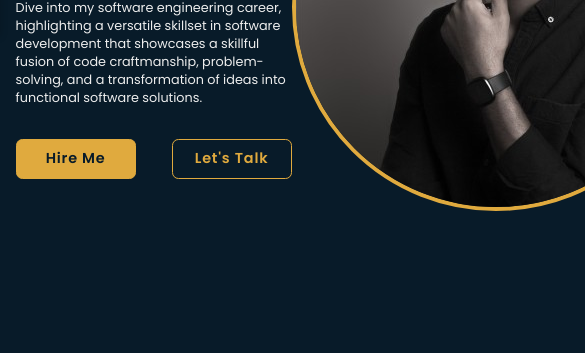
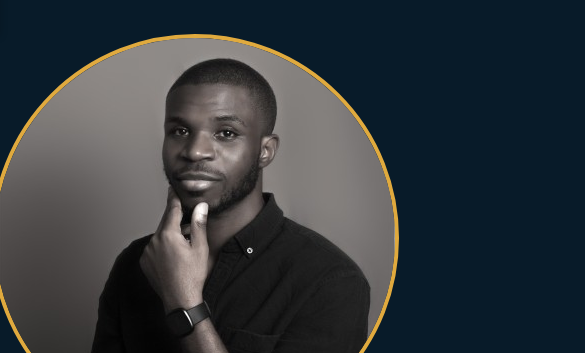
Before and after one commit to JIMOHMA/OfficialWebsite, a plain HTML site: page index.html in a window 390 px wide. Shown: the part 415-768 px from the top of the page, 585 px wide, since content can reach past the window. Drawn offline with nearby package versions, Linux system fonts and the light colour scheme; a script that the page names is missing.

Commit message:
Fixed mobile responsiveness bug... working fine currently

```diff
--- a/css/style.css
+++ b/css/style.css
@@ -86,7 +86,8 @@ section {
 }
 
 .home {
-    margin-top: auto;
+    position: relative;
+    margin-top: 50px;
     display: flex;
     align-items: center;
     padding: 0 9%;
@@ -1025,6 +1026,19 @@ section:nth-child(odd) .animate.scroll,
         transition-delay: .25s;
     }
 
+    .home {
+        display: flex;
+        justify-content: center;
+        align-items: center;
+        align-content: space-evenly;
+        flex-wrap: wrap;
+    }
+
+    .home-content .btn-box {
+        width: 100%;
+        justify-content: space-evenly;
+    }
+
     .home-imgHover {
         pointer-events: none;
         /* background: var(--bg-color); */
@@ -1044,6 +1058,13 @@ section:nth-child(odd) .animate.scroll,
         font-size: 50%;
     }
 
+    .home {
+        display: flex;
+        justify-content: center;
+        align-items: center;
+        flex-wrap: wrap;
+    }
+
     .home-content h1 {
         display: flex;
         flex-direction: column;
@@ -1060,6 +1081,14 @@ section:nth-child(odd) .animate.scroll,
 }
 
 @media (max-width: 462px) {
+
+    .home {
+        display: flex;
+        justify-content: center;
+        align-items: center;
+        flex-wrap: wrap;
+    }
+
     .home-content h1 {
         font-size: 5.2rem;
     }
@@ -1084,7 +1113,10 @@ section:nth-child(odd) .animate.scroll,
 
 @media (max-width: 371px) {
     .home {
+        display: flex;
         justify-content: center;
+        align-items: center;
+        flex-wrap: wrap;
     }
 
     .home-content {
```
